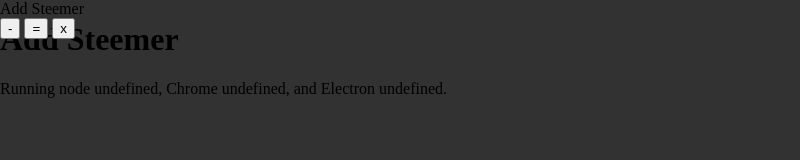
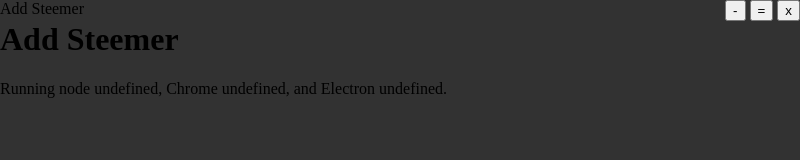
Before and after one commit to adrianbucks/addsteemer, an Electron app: page index.html in a window 800 px wide. Drawn offline with Linux system fonts and the light colour scheme; no server answers.

Commit message:
positioned titlebar controls to top right of the screen

```diff
--- a/app.css
+++ b/app.css
@@ -9,12 +9,19 @@
     background: rgb(50, 50, 50);
 }
 #titlebar {
-    position: absolute;
+    position: fixed;
     left: 0px;
     top: 0px;
-    width: 100vh;
+    width: 100%;
     height: 40px;
     -webkit-user-select: none;
     user-select: none;
     -webkit-app-region: drag;
 }
+#titlebar-controls {
+    position: absolute;
+    top: 0px;
+    right: 0px;
+    height: 32px;
+    -webkit-app-region: no-drag;
+}
```
